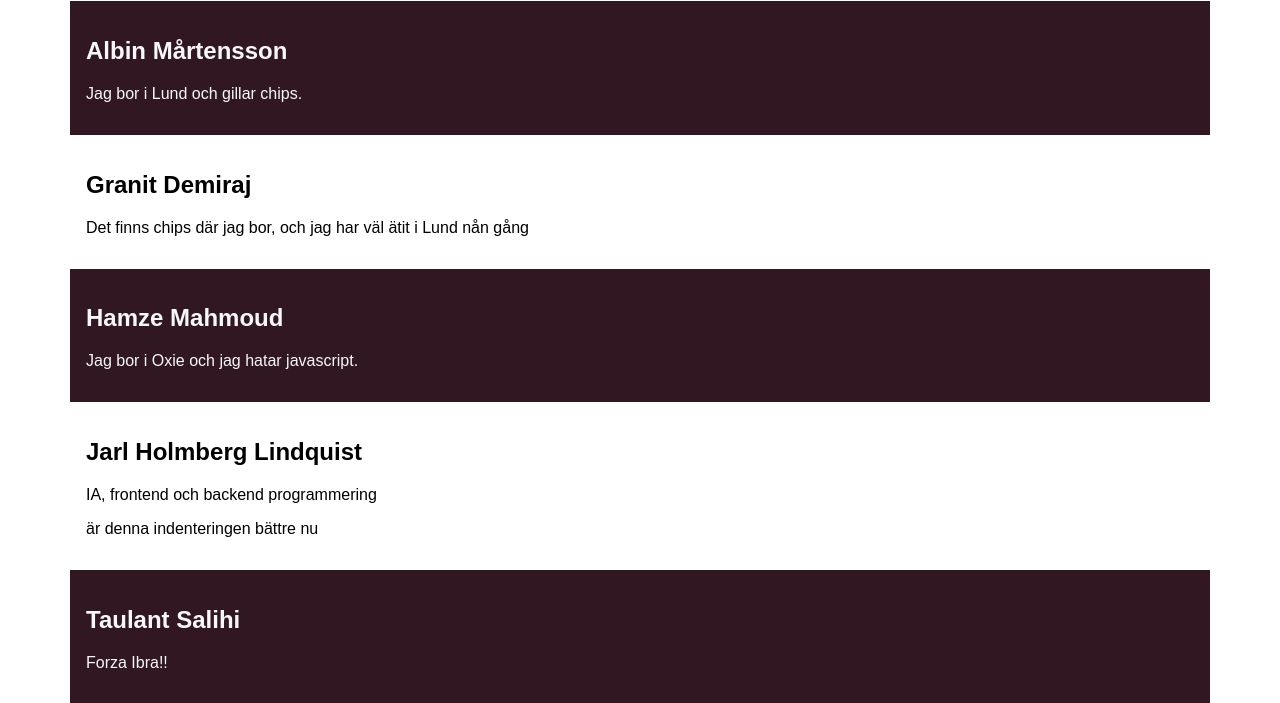
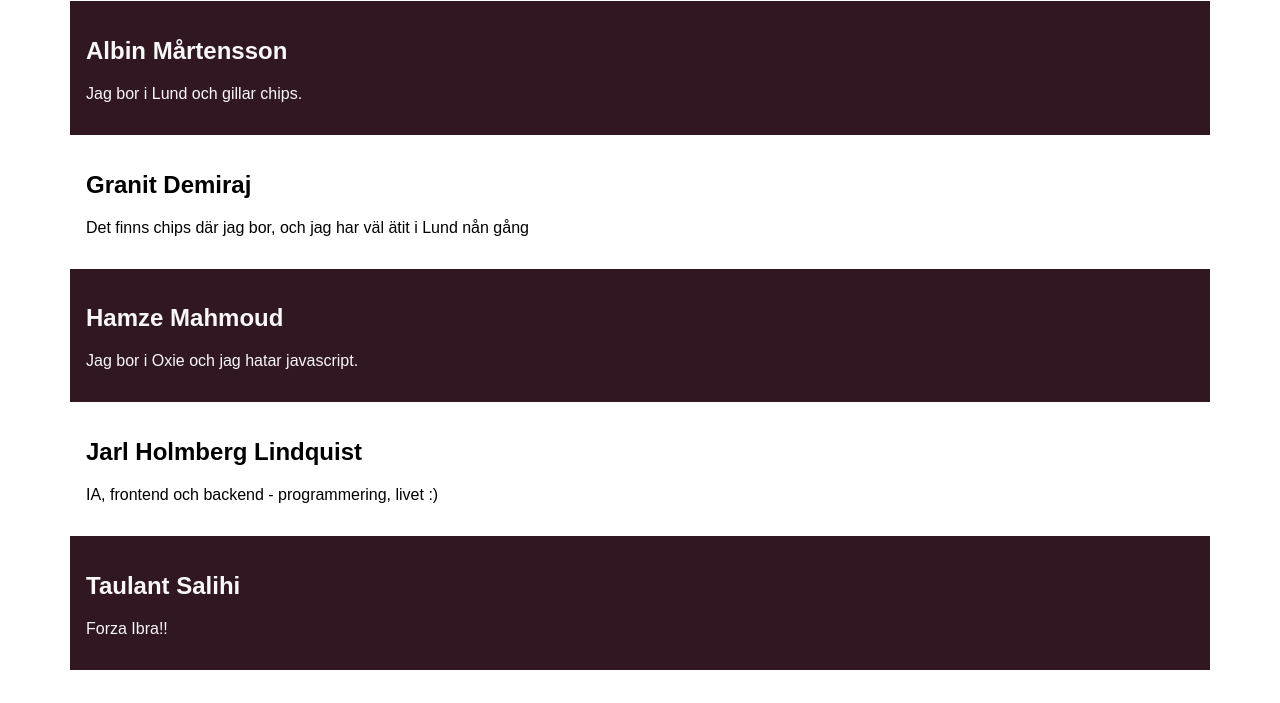
Before and after one commit to albin/SUW15, a plain HTML site: page index.html in a window 1280 px wide. Shown: the part 79-782 px from the top of the page. Drawn offline with Linux system fonts and the light colour scheme.

Commit message:
ändrade information om mig(Jarl) själv i p taggen

```diff
--- a/index.html
+++ b/index.html
@@ -44,8 +44,7 @@
 
 		<div class="profile">
 			<h2>Jarl Holmberg Lindquist</h2>
-			<p>IA, frontend och backend programmering</p>
-			<p>är denna indenteringen bättre nu</p>
+			<p>IA, frontend och backend - programmering, livet :)</p>
 		</div>
 
 		<div class="profile">
```
